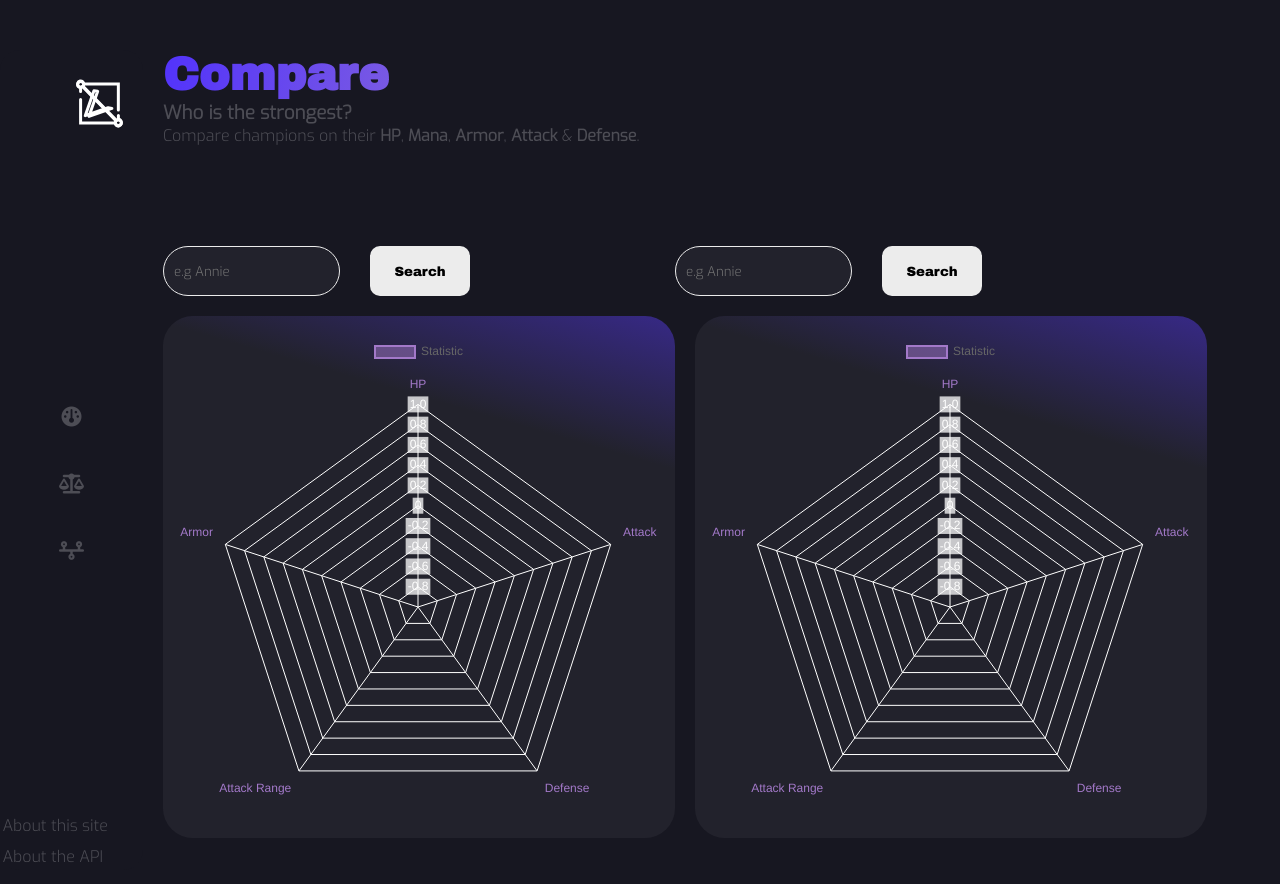
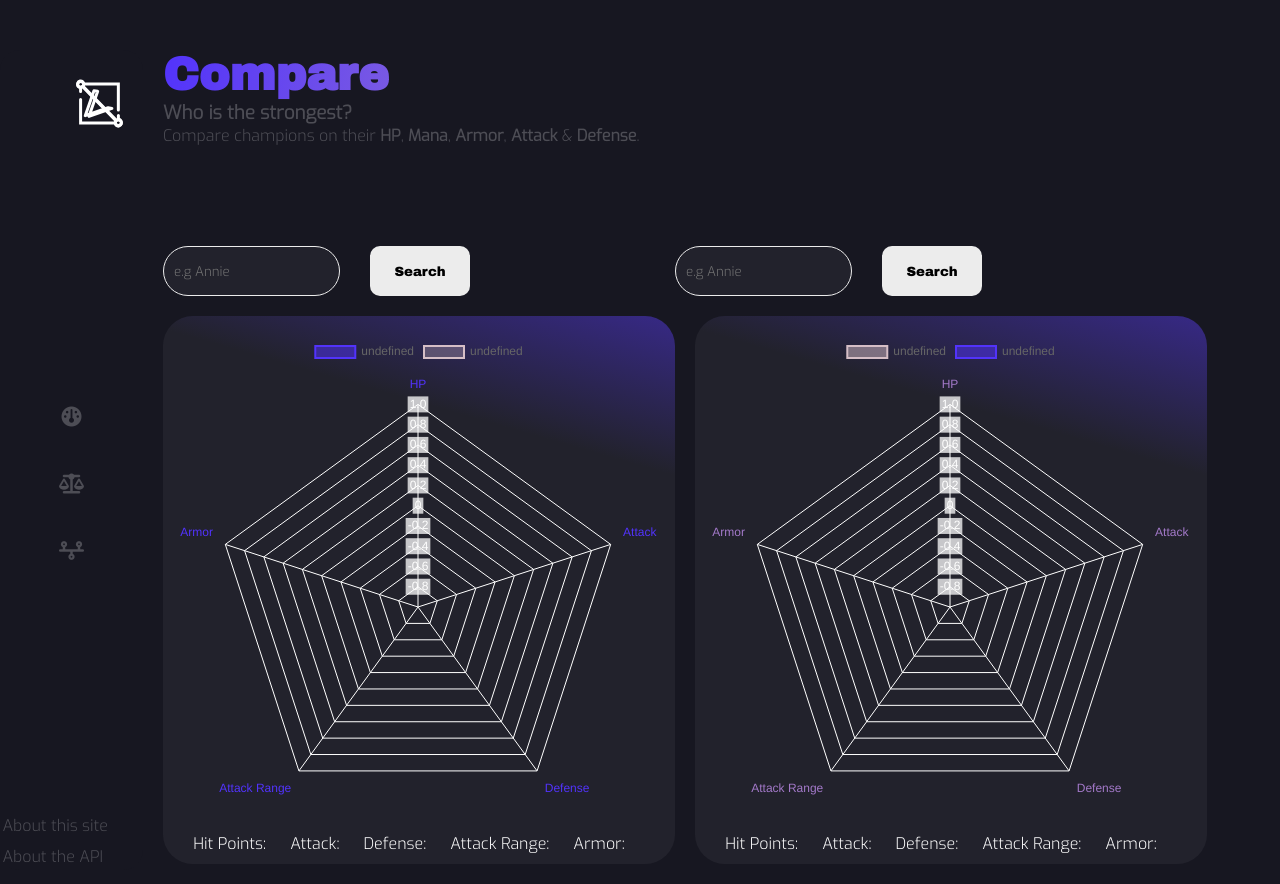
Before and after one commit to WiaanDuvenhage-200307/loldata, a React (Create React App) app: page /Compare in a window 1280 px wide. Built offline with nearby package versions, Linux system fonts and the light colour scheme; no server answers.

Commit message:
added 2 datasets in one chart | add. data
Added additional data to bottom of radarchart and added datasets of either charts into single chart to better compare the datasets

```diff
--- a/src/components/Compare.css
+++ b/src/components/Compare.css
@@ -145,3 +145,12 @@ input {
   display: block;
   margin: 0px;
 }
+
+.graph-block p,
+.graph-block h1 {
+  display: inline;
+}
+
+.graph-block h1 {
+  margin-right: 20px;
+}
--- a/src/components/Compare.js
+++ b/src/components/Compare.js
@@ -130,13 +130,85 @@ const Compare = () => {
                     labels: ['HP', 'Attack', 'Defense', 'Attack Range', 'Armor'],
 
                     datasets: [{
-                        label: 'Statistic',
+                        label: showChampion,
                         data: radarData,
                         backgroundColor: [
-                            'rgba(163, 121, 201, 0.5)'
+                            'rgba(82, 51, 251, 0.5)'
                         ],
                         borderColor: [
-                            'rgb(163, 121, 201)',
+                            'rgb(82, 51, 251)',
+                        ],
+                        borderWidth: 2,
+                    },
+                   {
+                        label: showChampionTwo,
+                        data: radarData2,
+                        backgroundColor: [
+                            'rgba(213, 190, 198, 0.3)'
+                        ],
+                        borderColor: [
+                            'rgb(213, 190, 198)',
+                        ],
+                        borderWidth: 2,
+                    }],
+
+                }}
+                    height = {400}
+                    width = {400}
+                    options={{
+                        maintainAspectRatio: true,
+                        scales: {
+                        r: {
+                            angleLines: {
+                                color: 'white'
+                            },
+                            grid: {
+                                color: 'white'
+                            },
+                            pointLabels:{
+                                    color: 'rgb(82, 51, 251)',
+                                    font: 'bold'
+                            },
+                            ticks: {
+                                color: 'white',
+                            }
+                        }
+                        }
+                    }}
+
+                />
+                <p>Hit Points:</p> <h1>{radarData[0]}</h1>
+                <p>Attack:</p> <h1>{radarData[1]}</h1>
+                <p>Defense:</p> <h1>{radarData[2]}</h1>
+                <p>Attack Range:</p> <h1>{radarData[3]}</h1>
+                <p>Armor:</p> <h1>{radarData[4]}</h1>
+            </div>
+
+            <div className='graph-block'>
+                <h3>{showChampionTwo}</h3>
+                <h4>{championTitleTwo}</h4>
+                <Radar data={{
+                    labels: ['HP', 'Attack', 'Defense', 'Attack Range', 'Armor'],
+
+                    datasets: [{
+                        label: showChampionTwo,
+                        data: radarData2,
+                        backgroundColor: [
+                            'rgba(213, 190, 198, 0.5)'
+                        ],
+                        borderColor: [
+                            'rgb(213, 190, 198)',
+                        ],
+                        borderWidth: 2,
+                    },
+                    {
+                        label: showChampion,
+                        data: radarData,
+                        backgroundColor: [
+                            'rgba(82, 51, 251, 0.5)'
+                        ],
+                        borderColor: [
+                            'rgb(82, 51, 251)',
                         ],
                         borderWidth: 2,
                     }],
@@ -165,50 +237,11 @@ const Compare = () => {
                     }}
 
                 />
-            </div>
-
-            <div className='graph-block'>
-                <h3>{showChampionTwo}</h3>
-                <h4>{championTitleTwo}</h4>
-                <Radar data={{
-                    labels: ['HP', 'Attack', 'Defense', 'Attack Range', 'Armor'],
-
-                    datasets: [{
-                        label: 'Statistic',
-                        data: radarData2,
-                        backgroundColor: [
-                            'rgba(163, 121, 201, 0.5)'
-                        ],
-                        borderColor: [
-                            'rgb(163, 121, 201)',
-                        ],
-                        borderWidth: 2,
-                    }],
-                }}
-                    height = {400}
-                    width = {400}
-                    options={{
-                        maintainAspectRatio: true,
-                        scales: {
-                        r: {
-                            angleLines: {
-                                color: 'white'
-                            },
-                            grid: {
-                                color: 'white'
-                            },
-                            pointLabels:{
-                                    color: '#A379C9',
-                                    font: 'bold'
-                            },
-                            ticks: {
-                                color: 'white',
-                            }
-                        }
-                        }
-                    }}
-
-                />
+                <p>Hit Points:</p> <h1>{radarData2[0]}</h1>
+                <p>Attack:</p> <h1>{radarData2[1]}</h1>
+                <p>Defense:</p> <h1>{radarData2[2]}</h1>
+                <p>Attack Range:</p> <h1>{radarData2[3]}</h1>
+                <p>Armor:</p> <h1>{radarData2[4]}</h1>
             </div>
 
             </div>
```
Also changed, not shown: src/components/CompareCard.js (deleted, +0 -14 lines), src/components/CompareCard.css (deleted).
